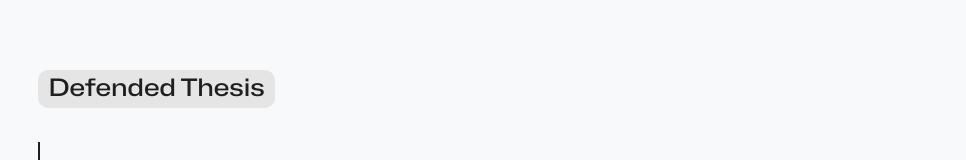
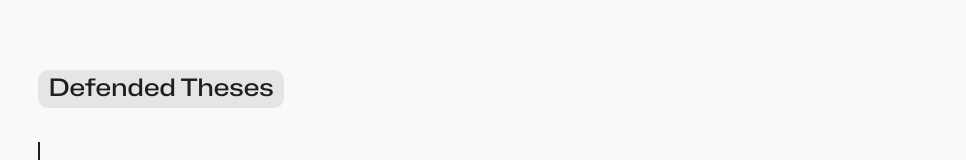
Before and after one commit to StefanoStone/stefanostone.github.io, an Angular app: page /education in a window 1280 px wide. Shown: the part 624-784 px from the top of the page, without its empty margins (96-1062 px from the left). Built offline with nearby package versions, Linux system fonts and the light colour scheme.

Commit message:
fixed typo in education page

```diff
--- a/src/app/pages/education/education.component.html
+++ b/src/app/pages/education/education.component.html
@@ -3,7 +3,7 @@
     <paragraph-title content="Degrees"></paragraph-title>
     <dotted-list-element *ngFor="let degree of degrees" [element]="degree"></dotted-list-element>
     <br><br>
-    <paragraph-title content="Defended Thesis"></paragraph-title>
+    <paragraph-title content="Defended Theses"></paragraph-title>
     <dotted-list-element *ngFor="let thesis of theses" [element]="thesis"></dotted-list-element>
     <br><br>
   </div>
```
